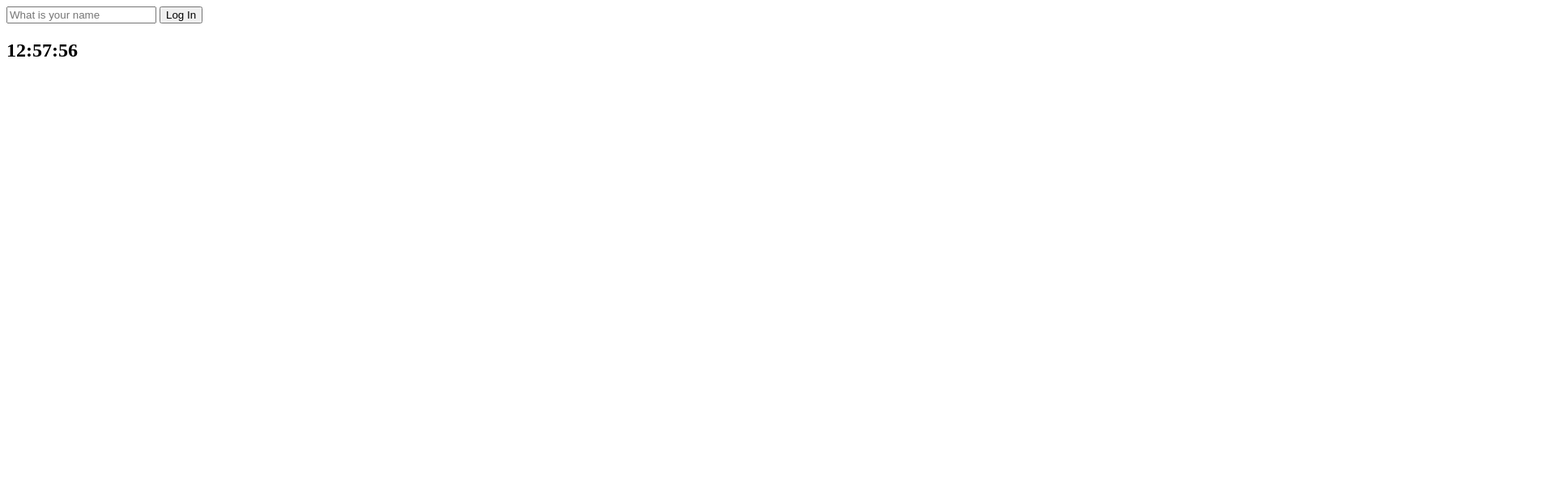
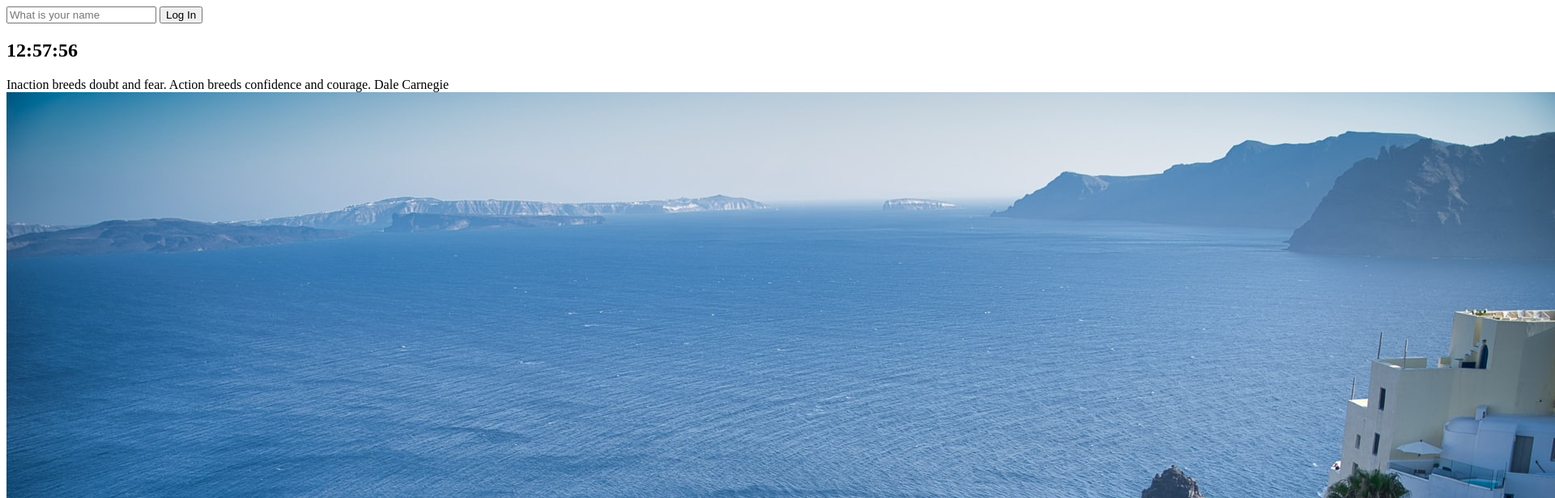
Before and after one commit to strawberryroll/vanila-js-momentum, a plain HTML site: page index.html in a window 1280 px wide. Shown: the top 616 px of the page at 81% size, 1920 px wide, since content can reach past the window. Drawn offline with Linux system fonts and the light colour scheme.

Commit message:
feat: quotes and background

```diff
--- a/index.html
+++ b/index.html
@@ -18,7 +18,13 @@
     </form>
     <h2 id="clock">00:00:00</h2>
     <h1 id="greeting" class="hidden"></h1>
+    <div id="quote">
+        <span></span>
+        <span></span>
+    </div>
     <script src="js/greetings.js"></script>
     <script src="js/clock.js"></script>
+    <script src="js/quotes.js"></script>
+    <script src="js/background.js"></script>
 </body>
 </html>
--- /dev/null
+++ b/js/background.js
@@ -0,0 +1,7 @@
+const images = ["0.jpeg", "1.jpeg", "2.jpeg"];
+
+const chosenImage = images[Math.floor(Math.random() * images.length)];
+
+const bgImage = document.createElement("img");
+bgImage.src = `img/${chosenImage}`;
+document.body.appendChild(bgImage);
--- /dev/null
+++ b/js/quotes.js
@@ -0,0 +1,50 @@
+const quotes = [
+    {
+        quote: "Nothing will bring you peace, you must bring yourself to it.",
+        author: "Gant Laborde"
+    },
+    {
+        quote: "Do not go where the path may lead, go instead where there is no path and leave a trail.",
+        author: "Ralph Waldo Emerson"
+    },
+    {
+        quote: "Remember that not getting what you want is sometimes a wonderful stroke of luck.",
+        author: "Dalai Lama"
+    },
+    {
+        quote: "Life has no limitations, except the ones you make.",
+        author: "Les Brown"
+    },
+    {
+        quote: "It's time to start living the life you've only imagined.",
+        author: "Unknown"
+    },
+    {
+        quote: "Obstacles are those frightful things you see when you take your eyes off your goals.",
+        author: "Henry Ford"
+    },
+    {
+        quote: "Sitting quietly, doing nothing, Spring comes, and the grass grows by itself.",
+        author: "Zenrin Kushû"
+    },
+    {
+        quote: "There’s no such things as a small act of kindness. Every act creates a ripple with no logical end.",
+        author: "Scott Adams"
+    },
+    {
+        quote: "If you want to know your past look into your present conditions. If you want to know your future look into your present actions.",
+        author: "Chinese proverb"
+    },
+    {
+        quote: "Inaction breeds doubt and fear. Action breeds confidence and courage.",
+        author: "Dale Carnegie"
+    },
+]
+
+const quote = document.querySelector("#quote span:first-child");
+const author = document.querySelector("#quote span:last-child");
+
+const todaysQuote =quotes[Math.floor(Math.random() * quotes.length)];
+
+quote.innerText = todaysQuote.quote;
+author.innerText = todaysQuote.author;
```
Also changed, not shown: img/0.jpeg (added), img/1.jpeg (added), img/2.jpeg (added).
